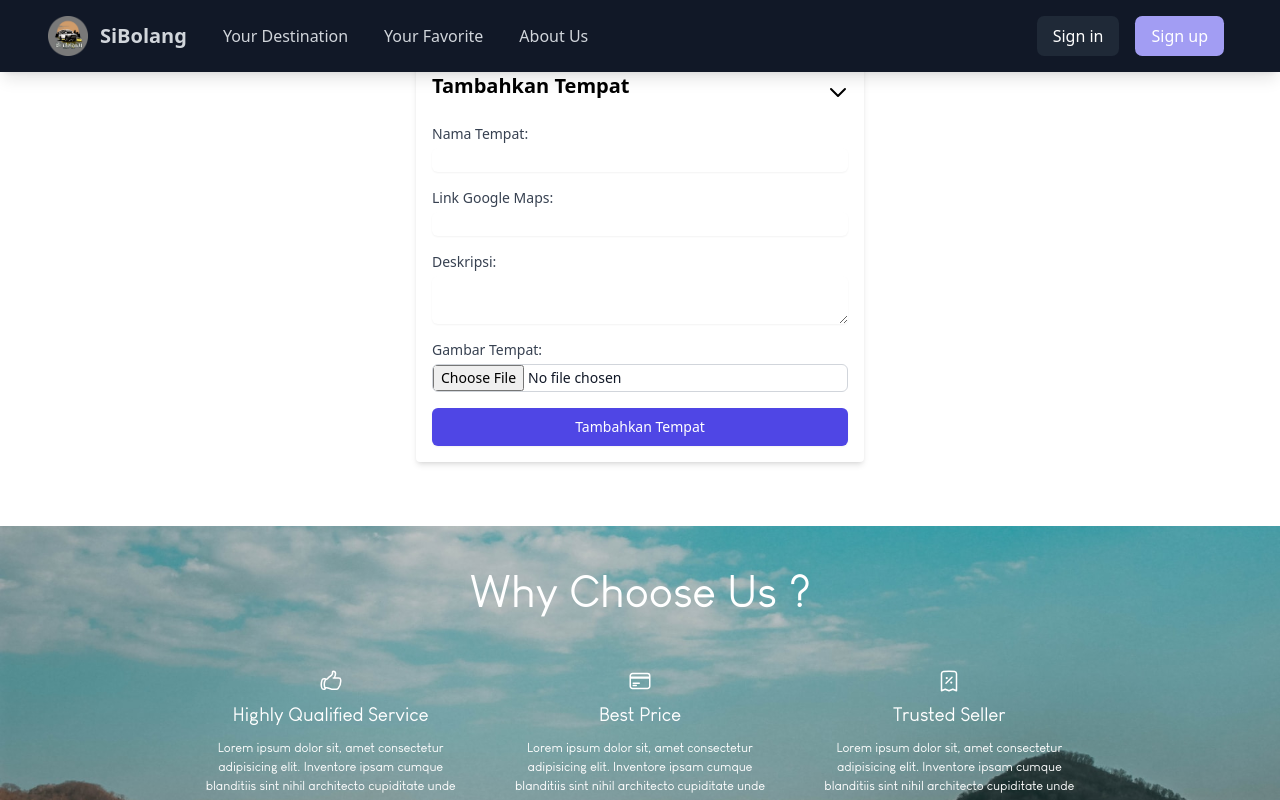
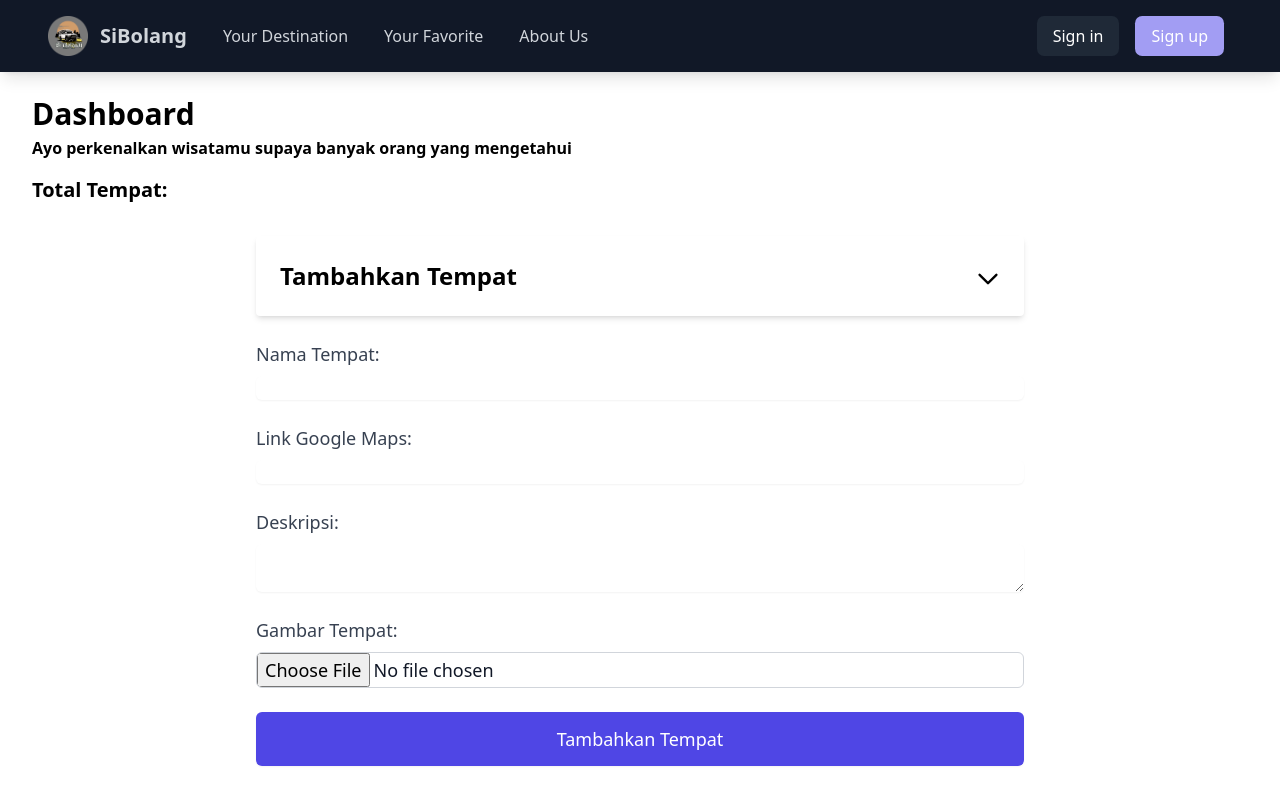
Before and after one commit to SibolangId/Front-End, a Vue app: page /Dashboard in a window 1280 px wide. Both pictures are taken after a click on the button "Tambahkan Tempat". Shown: the top 800 px of the page. Built offline with nearby package versions, Linux system fonts and the light colour scheme.

Commit message:
update by rizki 2

```diff
--- a/src/components/destination/DestinationForm.vue
+++ b/src/components/destination/DestinationForm.vue
@@ -1,47 +1,54 @@
 <template>
-    <div class="max-w-md mx-auto mt-8">
-      <div class="bg-white shadow-md rounded p-4">
-        <button @click="toggleForm" class="w-full text-left flex items-center justify-between">
-          <h2 class="text-xl font-bold mb-2">Tambahkan Tempat</h2>
-          <span :class="{'transform rotate-180': showForm}">
-            <svg xmlns="http://www.w3.org/2000/svg" class="h-5 w-5" viewBox="0 0 20 20" fill="currentColor">
+  <div class="max-w-3xl mx-auto mt-8">
+    <Disclosure>
+      <template #default="{ open }">
+        <DisclosureButton class="w-full text-left flex items-center justify-between bg-white shadow-md rounded p-6">
+          <h2 class="text-2xl font-bold">Tambahkan Tempat</h2>
+          <span :class="{ 'transform rotate-180': open }">
+            <svg xmlns="http://www.w3.org/2000/svg" class="h-6 w-6" viewBox="0 0 20 20" fill="currentColor">
               <path fill-rule="evenodd" d="M10 3a1 1 0 01.707.293l7 7a1 1 0 11-1.414 1.414L10 5.414l-6.293 6.293a1 1 0 01-1.414-1.414l7-7A1 1 0 0110 3z" clip-rule="evenodd" />
             </svg>
           </span>
-        </button>
-        <transition name="slide-fade">
-          <form v-if="showForm" @submit.prevent="submitForm" class="mt-4">
-            <div class="mb-4">
-              <label for="name" class="block text-sm font-medium text-gray-700">Nama Tempat:</label>
-              <input type="text" v-model="form.name" required class="mt-1 block w-full rounded-md border-gray-300 shadow-sm focus:border-indigo-500 focus:ring focus:ring-indigo-200 focus:ring-opacity-50" />
+        </DisclosureButton>
+        <DisclosurePanel>
+          <form @submit.prevent="submitForm" class="mt-6">
+            <div class="mb-6">
+              <label for="name" class="block text-lg font-medium text-gray-700">Nama Tempat:</label>
+              <input type="text" v-model="form.name" required class="mt-2 block w-full rounded-md border-gray-300 shadow-sm focus:border-indigo-500 focus:ring focus:ring-indigo-200 focus:ring-opacity-50" />
             </div>
-            <div class="mb-4">
-              <label for="location" class="block text-sm font-medium text-gray-700">Link Google Maps:</label>
-              <input type="text" v-model="form.location" required class="mt-1 block w-full rounded-md border-gray-300 shadow-sm focus:border-indigo-500 focus:ring focus:ring-indigo-200 focus:ring-opacity-50" />
+            <div class="mb-6">
+              <label for="location" class="block text-lg font-medium text-gray-700">Link Google Maps:</label>
+              <input type="text" v-model="form.location" required class="mt-2 block w-full rounded-md border-gray-300 shadow-sm focus:border-indigo-500 focus:ring focus:ring-indigo-200 focus:ring-opacity-50" />
             </div>
-            <div class="mb-4">
-              <label for="description" class="block text-sm font-medium text-gray-700">Deskripsi:</label>
-              <textarea v-model="form.description" required class="mt-1 block w-full rounded-md border-gray-300 shadow-sm focus:border-indigo-500 focus:ring focus:ring-indigo-200 focus:ring-opacity-50"></textarea>
+            <div class="mb-6">
+              <label for="description" class="block text-lg font-medium text-gray-700">Deskripsi:</label>
+              <textarea v-model="form.description" required class="mt-2 block w-full rounded-md border-gray-300 shadow-sm focus:border-indigo-500 focus:ring focus:ring-indigo-200 focus:ring-opacity-50"></textarea>
             </div>
-            <div class="mb-4">
-              <label for="image" class="block text-sm font-medium text-gray-700">Gambar Tempat:</label>
-              <input type="file" @change="handleFileUpload" required class="mt-1 block w-full text-sm text-gray-900 border border-gray-300 rounded-md cursor-pointer focus:outline-none focus:border-indigo-500 focus:ring focus:ring-indigo-200 focus:ring-opacity-50" />
+            <div class="mb-6">
+              <label for="image" class="block text-lg font-medium text-gray-700">Gambar Tempat:</label>
+              <input type="file" @change="handleFileUpload" required class="mt-2 block w-full text-lg text-gray-900 border border-gray-300 rounded-md cursor-pointer focus:outline-none focus:border-indigo-500 focus:ring focus:ring-indigo-200 focus:ring-opacity-50" />
             </div>
-            <button type="submit" class="w-full py-2 px-4 border border-transparent rounded-md shadow-sm text-sm font-medium text-white bg-indigo-600 hover:bg-indigo-700 focus:outline-none focus:ring-2 focus:ring-offset-2 focus:ring-indigo-500">Tambahkan Tempat</button>
+            <button type="submit" class="w-full py-3 px-6 border border-transparent rounded-md shadow-sm text-lg font-medium text-white bg-indigo-600 hover:bg-indigo-700 focus:outline-none focus:ring-2 focus:ring-offset-2 focus:ring-indigo-500">Tambahkan Tempat</button>
           </form>
-        </transition>
-      </div>
+        </DisclosurePanel>
+      </template>
+    </Disclosure>
   </div>
 </template>
 
 <script>
+import { Disclosure, DisclosureButton, DisclosurePanel } from '@headlessui/vue';
 import { mapActions } from 'vuex';
 
 export default {
-    name: 'PlaceForm',
+  name: 'DestinationForm',
+  components: {
+    Disclosure,
+    DisclosureButton,
+    DisclosurePanel,
+  },
   data() {
     return {
-        showForm: false,
       form: {
         name: '',
         location: '',
@@ -51,10 +58,7 @@
     };
   },
   methods: {
-      ...mapActions(['addPlace']),
-      toggleForm() {
-        this.showForm = !this.showForm;
-      },
+    ...mapActions('destination', ['addDestination']),
     async submitForm() {
       let formData = new FormData();
       formData.append('name', this.form.name);
@@ -62,29 +66,25 @@
       formData.append('description', this.form.description);
       formData.append('image', this.form.image);
 
-        await this.addPlace(formData);
-
+      try {
+        await this.addDestination(formData);
         this.$emit('place-added');
         this.form.name = '';
         this.form.location = '';
         this.form.description = '';
         this.form.image = null;
-        this.showForm = false; // Hide the form after submission
+      } catch (error) {
+        console.error("Failed to add destination:", error);
+      }
     },
     handleFileUpload(event) {
       const file = event.target.files[0];
       this.form.image = file;
-      },
+    }
   },
 };
 </script>
 
 <style scoped>
-  .slide-fade-enter-active, .slide-fade-leave-active {
-    transition: max-height 0.5s ease-in-out, opacity 0.5s ease-in-out;
-  }
-  .slide-fade-enter, .slide-fade-leave-to {
-    max-height: 0;
-    opacity: 0;
-  }
+/* Tambahkan gaya tambahan jika diperlukan */
 </style>
--- a/src/pages/Dashboard.vue
+++ b/src/pages/Dashboard.vue
@@ -1,16 +1,37 @@
 <template>
     <div>
       <Navbar />
-    <h1>Dashboard</h1>
+      <div class="container mx-auto p-8 mt-[4em]">
+        <h1 class="text-3xl font-bold mb-1">Dashboard</h1>
+        <p class="mb-4 font-semibold">Ayo perkenalkan wisatamu supaya banyak orang yang mengetahui</p>
+
+        <div class="mb-8">
+          <div>
+            <h2 class="text-xl font-semibold mb-2">Total Tempat:</h2>
             <DestinationForm @destination-added="fetchDestinations" />
+          </div>
+        </div>
+
+        <div v-if="allDestinations && allDestinations.length > 0">
+            <h2 class="text-xl font-semibold mb-2">Daftar Destinasi:</h2>
+            <div class="grid grid-cols-1 sm:grid-cols-2 lg:grid-cols-3 gap-4">
+                <DestinationCard v-for="destination in allDestinations" :key="destination.id" :destination="destination" />
+            </div>
+            </div>
+            <div v-else>
+            <p>Tidak ada destinasi yang tersedia saat ini.</p>
+        </div>
+      </div>
       <Reason />
       <Footer />
     </div>
   </template>
 
+
   <script>
   import { mapGetters, mapActions } from 'vuex';
   import DestinationForm from '@/components/destination/DestinationForm.vue';
+  import DestinationCard from '@/components/destination/DestinationCard.vue';
   import Navbar from '@/components/common/Navbar.vue';
   import Reason from '@/components/Home/Reason.vue';
   import Footer from '@/components/common/Footer.vue';
@@ -20,6 +41,7 @@ export default {
     components: {
       Navbar,
       DestinationForm,
+      DestinationCard,
       Reason,
       Footer
     },
@@ -28,7 +50,16 @@ export default {
     },
     methods: {
   ...mapActions(['fetchDestinations']),
+  async fetchData() {
+    try {
+      await this.fetchDestinations();
+      console.log('Data destinations:', this.allDestinations); // Pastikan data destinations tercetak di console
+    } catch (error) {
+      console.error('Error fetching destinations:', error);
+    }
+  }
 },
+
     created() {
       this.fetchDestinations();
     },
@@ -36,4 +67,5 @@ export default {
   </script>
 
   <style scoped>
+  /* Styling sesuai kebutuhan */
   </style>
--- a/src/store/destination.js
+++ /dev/null
@@ -1,40 +0,0 @@
-import axios from 'axios';
-
-const state = {
-destinations: [],
-};
-
-const getters = {
-allDestinations: (state) => state.destinations,
-};
-
-const actions = {
-    async fetchDestinations({ commit }) {
-        try {
-        const response = await axios.get('http://localhost:3000/api/destinations');
-        commit('setDestinations', response.data);
-        } catch (error) {
-        console.error('Failed to fetch destinations:', error);
-        }
-    },
-    async addDestination({ commit }, destination) {
-        try {
-        const response = await axios.post('http://localhost:3000/api/destinations', destination);
-        commit('newDestination', response.data);
-        } catch (error) {
-        console.error('Failed to add destination:', error);
-        }
-    },
-};
-
-const mutations = {
-    setDestinations: (state, destinations) => (state.destinations = destinations),
-    newDestination: (state, destination) => state.destinations.push(destination),
-};
-
-export default {
-    state,
-    getters,
-    actions,
-    mutations,
-};
--- a/src/store/index.js
+++ b/src/store/index.js
@@ -1,26 +1,28 @@
-// store/index.js
+import { createStore } from 'vuex';
+import { Login } from '../api'; // import fungsi Login yang sudah dibuat sebelumnya
+import destination from './modules/destination'; // Pastikan pathnya benar
 
-import { createStore } from "vuex";
-import { Login } from "../api"; // import fungsi Login yang sudah dibuat sebelumnya
-
-const storageKey = "authState";
+const storageKey = 'authState';
 
 export default createStore({
   state: {
     isAuthenticated: false,
     userName: null,
+    token: null, // Tambahkan token di sini
   },
   mutations: {
-    setAuthentication(state, { status, userName }) {
+    setAuthentication(state, { status, userName, token }) {
       state.isAuthenticated = status;
       state.userName = userName;
-      localStorage.setItem(storageKey, JSON.stringify({ isAuthenticated: status, userName }));
+      state.token = token; // Simpan token
+      localStorage.setItem(storageKey, JSON.stringify({ isAuthenticated: status, userName, token }));
     },
     initializeStore(state) {
       const savedState = JSON.parse(localStorage.getItem(storageKey));
       if (savedState) {
         state.isAuthenticated = savedState.isAuthenticated;
         state.userName = savedState.userName;
+        state.token = savedState.token; // Ambil token dari storage
       }
     },
   },
@@ -28,19 +30,23 @@ export default createStore({
     async login({ commit }, { userName, password }) {
       try {
         const response = await Login(userName, password);
-        commit("setAuthentication", { status: true, userName: response.userName });
+        commit('setAuthentication', { status: true, userName: response.userName, token: response.token });
       } catch (error) {
-        console.error("Login gagal:", error);
+        console.error('Login gagal:', error);
         throw error;
       }
     },
     logout({ commit }) {
-      commit("setAuthentication", { status: false, userName: null });
+      commit('setAuthentication', { status: false, userName: null, token: null });
       localStorage.removeItem(storageKey);
     },
   },
   getters: {
     isAuthenticated: (state) => state.isAuthenticated,
     userName: (state) => state.userName,
+    token: (state) => state.token, // Getter untuk token
+  },
+  modules: {
+    destination,
   },
 });
--- /dev/null
+++ b/src/store/modules/destination.js
@@ -0,0 +1,53 @@
+import axios from 'axios';
+
+const state = {
+  destinations: [],
+};
+
+const getters = {
+  allDestinations: (state) => state.destinations,
+};
+
+const actions = {
+  async fetchDestinations({ commit, rootState }) {
+    try {
+      const token = rootState.token;
+      const response = await axios.get('http://localhost:3000/api/destinations', {
+        headers: {
+          'Authorization': `Bearer ${token}`
+        }
+      });
+      commit('setDestinations', response.data);
+    } catch (error) {
+      console.error('Failed to fetch destinations:', error);
+      throw error;
+    }
+  },
+  async addDestination({ commit, rootState }, destination) {
+    try {
+      const token = rootState.token;
+      const response = await axios.post('http://localhost:3000/api/destinations', destination, {
+        headers: {
+          'Authorization': `Bearer ${token}`
+        }
+      });
+      commit('newDestination', response.data);
+    } catch (error) {
+      console.error('Failed to add destination:', error);
+      throw error;
+    }
+  },
+};
+
+const mutations = {
+  setDestinations: (state, destinations) => (state.destinations = destinations),
+  newDestination: (state, destination) => state.destinations.push(destination),
+};
+
+export default {
+  namespaced: true,
+  state,
+  getters,
+  actions,
+  mutations,
+};
--- a/tailwind.config.js
+++ b/tailwind.config.js
@@ -14,6 +14,7 @@ module.exports = {
       Logo: ['Logo', 'sans-serif'],
       engplot: ['engplot'],
     }
+
   },
   plugins: [],
 }
```
Also changed, not shown: src/components/Home/Packages.vue (+17 -29 lines), src/components/destination/DestinationCard.vue (+39 -17 lines), src/assets/font/Lato-Black.ttf (added). Lines whose indentation alone changed are shown as unchanged.
